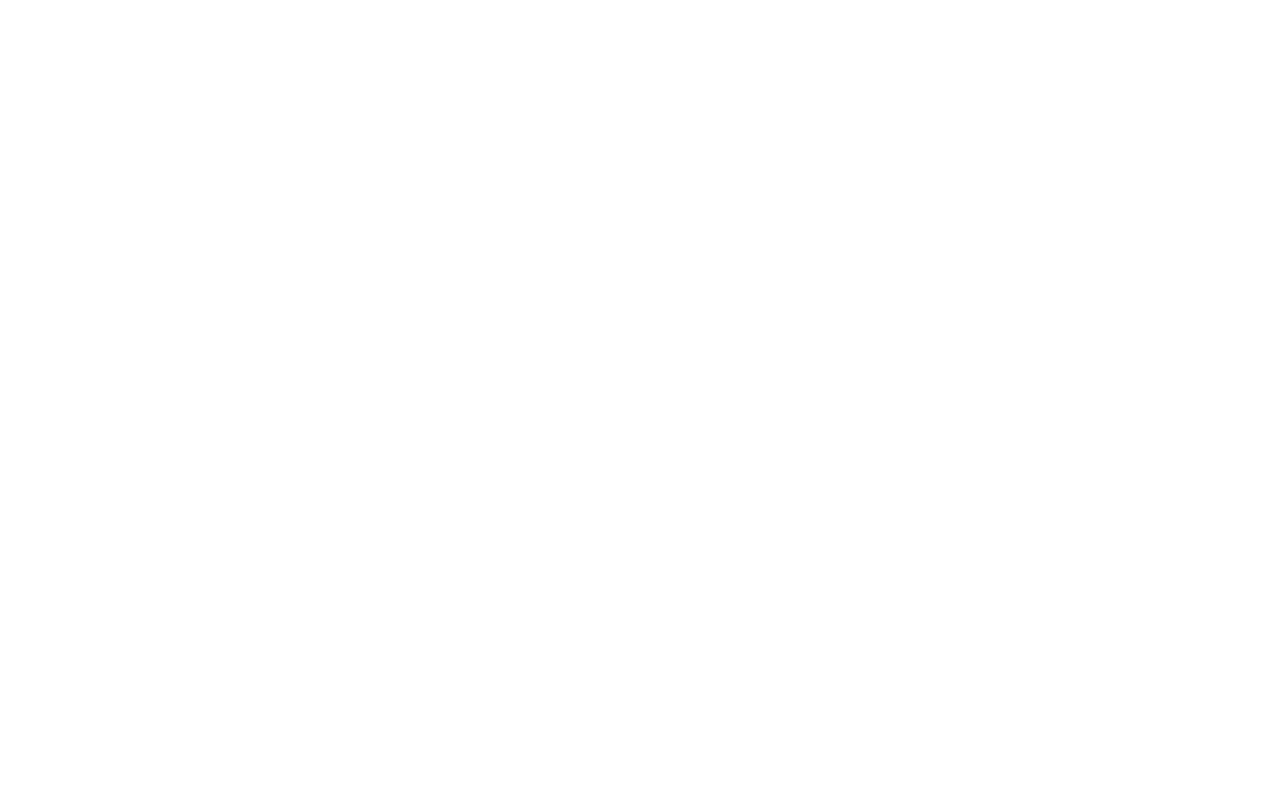
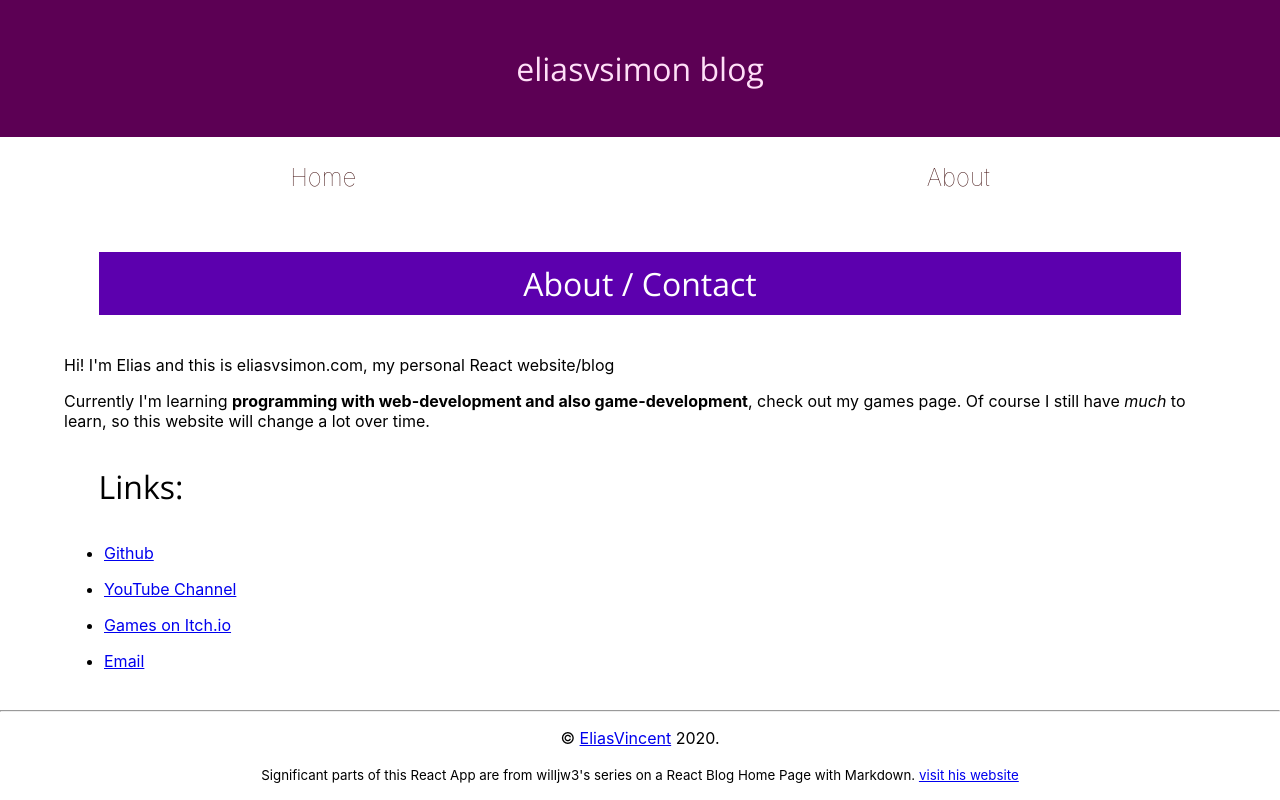
Before and after one commit to EliasVincent/eliasvsimon-react-blog, a React (Create React App) app: page /about in a window 1280 px wide. Built offline with nearby package versions, Linux system fonts and the light colour scheme.

Commit message:
Part 4 - static pages

```diff
--- a/src/components/Layout.js
+++ b/src/components/Layout.js
@@ -2,6 +2,7 @@
 
 import Header from "./Header"
 import Footer from "./Footer"
+import Navbar from "./Navbar"
 
 import "./components.css"
 
@@ -9,6 +10,7 @@
     return (
         <div className="layout">
             <Header />
+            <Navbar />
             <div>{children}</div>
             <Footer />
         </div>
--- /dev/null
+++ b/src/components/Navbar.js
@@ -0,0 +1,15 @@
+import React from 'react'
+import { Link } from "react-router-dom"
+
+
+const Navbar = () => {
+
+    return(
+        <div className="navbar">
+            <Link className="link" to="/">Home</Link>
+            <Link className="link" to="/about">About</Link>
+        </div>
+    )
+}
+
+export default Navbar
--- a/src/components/components.css
+++ b/src/components/components.css
@@ -1,3 +1,5 @@
+/* --- HEADERS, Ps, LINKS... --- */
+
 h1 {
     font-family: "Open Sans";
     font-weight: lighter;
@@ -9,6 +11,15 @@
     font-family: "Open Sans";
     font-weight: bolder;
 }
+
+.link {
+    text-decoration: none;
+    color: rgb(68, 21, 21);
+    font-weight: lighter;
+    font-size: x-large;
+}
+
+/* --- COMPONENTS --- */
 
 .layout {
     display: flex;
@@ -23,12 +34,19 @@
 .header {
     /* TODO: cool animation here */
     background-color: rgb(92, 0, 84);
-
+    /* background-color: rgb(199, 199, 199) */
     color: rgb(255, 223, 248);
 
     padding: 10px 20px;
 
     text-align: center;
+}
+
+.navbar {
+    display: flex;
+    justify-content: space-around;
+
+    padding: 10px 5px;
 }
 
 .footer {
--- a/src/index.js
+++ b/src/index.js
@@ -6,11 +6,13 @@
 import "typeface-open-sans"
 
 import Home from "./pages/Home"
+import About from "./pages/About"
 
 ReactDOM.render(
   <Router>
     <div>
       <Route exact path="/" component={Home} />
+      <Route exact path="/about" component={About} />
     </div>
   </Router>,
   document.getElementById('root')
--- /dev/null
+++ b/src/pages.json
@@ -0,0 +1 @@
+[{"content":"\r\n\r\nHi! I'm Elias and this is eliasvsimon.com, my personal React website/blog\r\n\r\nCurrently I'm learning **programming with web-development and also game-development**, check out my games page.\r\nOf course I still have *much* to learn, so this website will change a lot over time.\r\n\r\n# Links:\r\n\r\n* [Github](https://github.com/EliasVincent)\r\n\r\n* [YouTube Channel](https://www.youtube.com/channel/UCqHdyJTEdBcqa2J4EvLi5gA)\r\n\r\n* [Games on Itch.io](https://riesyeti.itch.io)\r\n\r\n* [Email](mailto:riesyeti@outlook.de)"}]
--- /dev/null
+++ b/src/pages/About.js
@@ -0,0 +1,31 @@
+import React from "react";
+
+import Markdown from "react-markdown";
+
+import aboutText from "../pages.json";
+
+import Layout from "../components/Layout";
+
+const About = () => {
+  return (
+    <Layout>
+      <div className="page-content">
+        <h1
+          style={{
+            textAlign: "center",
+            marginBottom: "5vh",
+            padding: "10px 20px",
+            backgroundColor: "rgb(92, 0, 174)",
+            color: "white",
+          }}
+        >
+          About / Contact
+        </h1>
+
+        <Markdown source={aboutText[0].content} escapeHtml={false} />
+      </div>
+    </Layout>
+  );
+};
+
+export default About;
--- a/src/pages/pages.css
+++ b/src/pages/pages.css
@@ -3,3 +3,9 @@
     margin: auto;
     padding-top: 80px;
 }
+
+.page-content{
+    width: 90%;
+    margin: auto;
+    text-align: left;
+}
--- a/src/posts.json
+++ b/src/posts.json
@@ -1 +1 @@
-[{"id":1593727200,"title":"Catformer, my first ever game\r","author":"Elias\r","date":"July 3 2020\r","content":"\r\nI released Catformer, my first game ever. It's made with the Godot Game Engine. \r\n\r\nIt's a 2D Platformer where you play as a ball-shaped cat and have to save the moon from losing all it's shine.\r\n\r\nThe game is, obviously, far from perfect and has a lot of issues.\r\n\r\nTrailer:\r\n<iframe width=\"560\" height=\"315\" src=\"https://www.youtube-nocookie.com/embed/GZ-7jcGK_hc\" frameborder=\"0\" allow=\"accelerometer; autoplay; encrypted-media; gyroscope; picture-in-picture\" allowfullscreen></iframe>\r\n\r\n[Play in Browser / Download for Windows, Mac and Linux](https://riesyeti.itch.io/catformer)"},{"id":1593640800,"title":"First Post on evs blog!\r","author":"Elias\r","date":"July 2 2020\r","content":"\r\nHi! I'm Elias and this is eliasvsimon.com, my personal React website/blog\r\n\r\nCurrently I'm learning **programming with web-development and also game-development**, check out my games page.\r\nOf course I still have *much* to learn, so this website will change a lot over time.\r\n\r\n### Links\r\n\r\n* [Github](https://github.com/EliasVincent)\r\n\r\n* [YouTube Channel](https://www.youtube.com/channel/UCqHdyJTEdBcqa2J4EvLi5gA)\r\n\r\n* [Games on Itch.io](https://riesyeti.itch.io)\r\n\r\n* [Email](riesyeti@outlook.de)"}]
+[{"id":1593727200,"title":"Catformer, my first ever game\r","author":"Elias\r","date":"July 3 2020\r","content":"\r\nI released Catformer, my first game ever. It's made with the Godot Game Engine. \r\n\r\nIt's a 2D Platformer where you play as a ball-shaped cat and have to save the moon from losing all it's shine.\r\n\r\nThe game is, obviously, far from perfect and has a lot of issues.\r\n\r\nTrailer:\r\n<iframe width=\"280\" height=\"157\" src=\"https://www.youtube-nocookie.com/embed/GZ-7jcGK_hc\" frameborder=\"0\" allow=\"accelerometer; autoplay; encrypted-media; gyroscope; picture-in-picture\" allowfullscreen></iframe>\r\n\r\n[Play in Browser / Download for Windows, Mac and Linux](https://riesyeti.itch.io/catformer)"},{"id":1593640800,"title":"First Post on evs blog!\r","author":"Elias\r","date":"July 2 2020\r","content":"\r\nFirst post, hello there!"}]
```
Also changed, not shown: public/main.js (+31 -1 lines), src/content/firstpost.md (+1 -14 lines), src/content/secondpost.md (+1 -1 lines), src/pages/content/about.md (added, +16 -0 lines).
